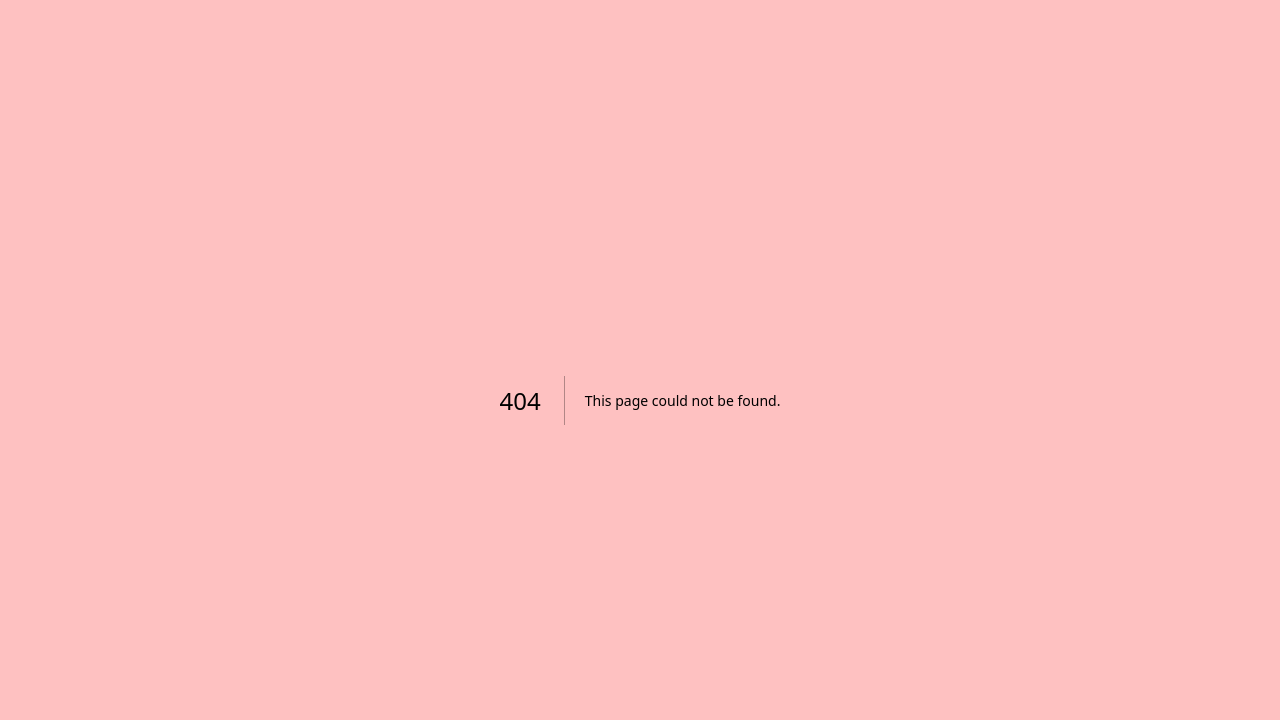
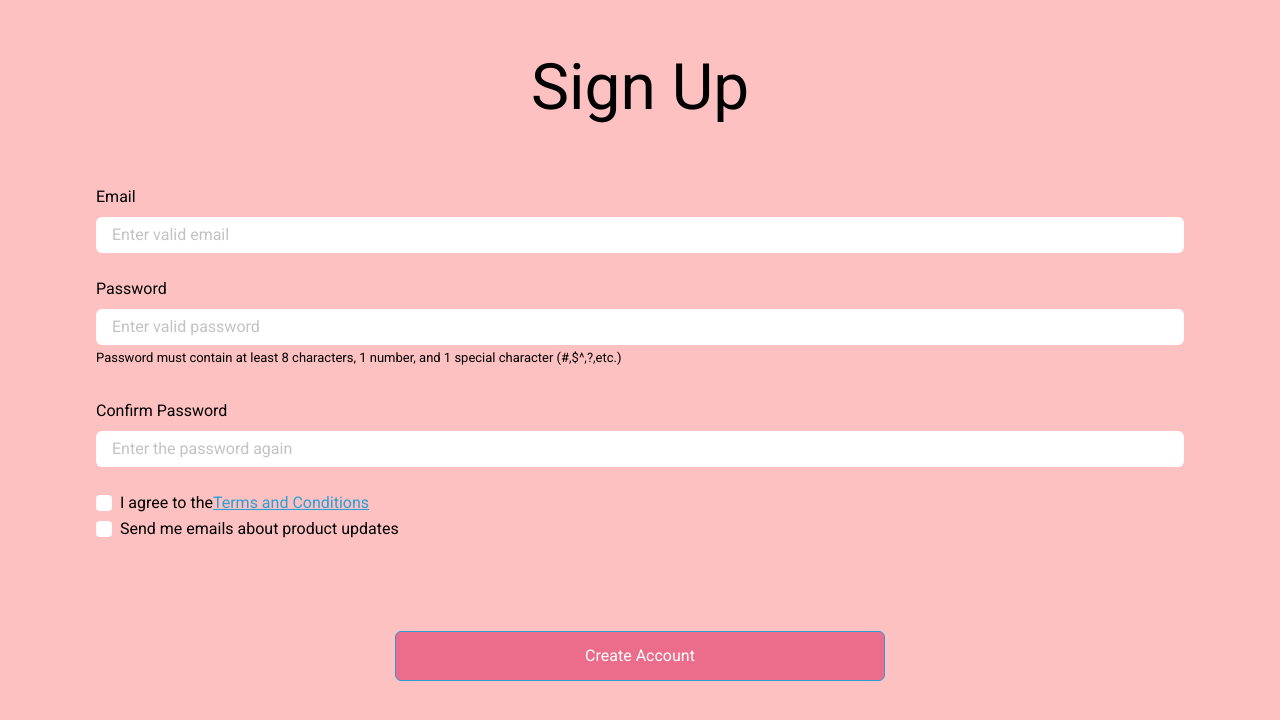
Before and after one commit to BradyRhora/PRJ666-Careo, a Next.js app in the folder careo/: page /sign-up in a window 1280 px wide. Before the commit this address had no page. Shown: the top 720 px of the page. Built offline with nearby package versions, Linux system fonts and the light colour scheme.

Commit message:
Added sign up page

```diff
--- /dev/null
+++ b/careo/pages/sign-up.js
@@ -0,0 +1,66 @@
+import { Card, Form, Alert, Button } from "react-bootstrap"
+import styles from "@/styles/Home.module.css";
+import { Inter } from "next/font/google";
+import { useState } from 'react';
+
+const inter = Inter({ subsets: ["latin"] });
+
+export default function SignUp(){
+    const [user, setUser] = useState("");
+    const [password, setPassword] = useState("");
+    const [checkPassword, setCheckPassword] = useState("");
+    const [warning, setWarning] = useState("");
+
+    //Opens tab to terms and conditions page. For now gives 404 error since there is no terms and conditions page yet.
+    function onTermsClick(event){
+        console.log('Terms and conditions link clicked');
+
+    }
+
+    const termsLabel = (
+        <span> I agree to the
+            <a href="/terms-and-conditions"
+                target="_blank"
+                onClick={onTermsClick}
+            >Terms and Conditions</a>
+
+        </span>
+    );
+
+    return (
+        <div>
+            <div className="header-text">
+                <h1>Sign Up</h1>
+            </div>
+            <div className='centered' style={{paddingTop: '50px'}}>
+                <Form id="login-form">
+                    <Form.Group>
+                        <Form.Label>Email</Form.Label>
+                        <Form.Control type="text" value={user} id="email" name="email" onChange={(e)=>setUser(e.target.value)} placeholder="Enter valid email"/>
+                    </Form.Group>
+                    <br />
+                    <Form.Group>
+                        <Form.Label>Password</Form.Label>
+                        <Form.Control type="password" value={password} id="password" name="password" onChange={(e)=>setPassword(e.target.value)} placeholder="Enter valid password" />
+                        <Form.Label style={{fontSize: '13px'}}>Password must contain at least 8 characters, 1 number, and 1 special character (#,$^,?,etc.)</Form.Label>
+                    </Form.Group>
+                    <br />
+                    <Form.Group>
+                        <Form.Label>Confirm Password</Form.Label>
+                        <Form.Control type="password" value={checkPassword} id="checkPassword" name="checkPassword" onChange={(e)=>setCheckPassword(e.target.value)} placeholder="Enter the password again" />
+                    </Form.Group>
+                    {warning && <><br/><Alert variant='danger'>{warning}</Alert></>}
+                    <br />
+                    <div>
+                        <Form.Check style={{width:'auto'}} type="checkbox" label={termsLabel} />
+                        <Form.Check style={{width:'auto'}} type="checkbox" label="Send me emails about product updates" />
+                    </div>
+                    <br />
+                    <div className={styles.center}>
+                        <Button variant="primary" type="submit">Create Account</Button>
+                    </div>
+                </Form>
+            </div>
+        </div>
+    );
+}
```
